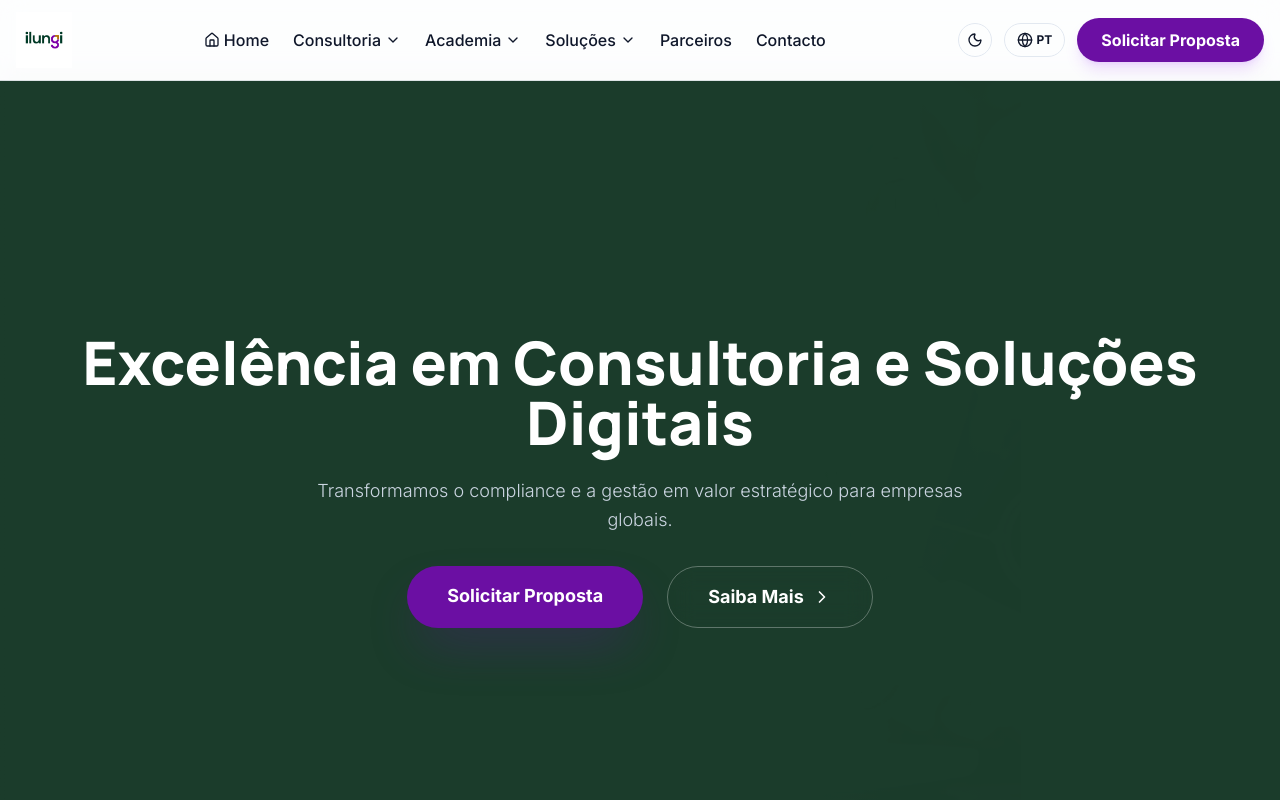
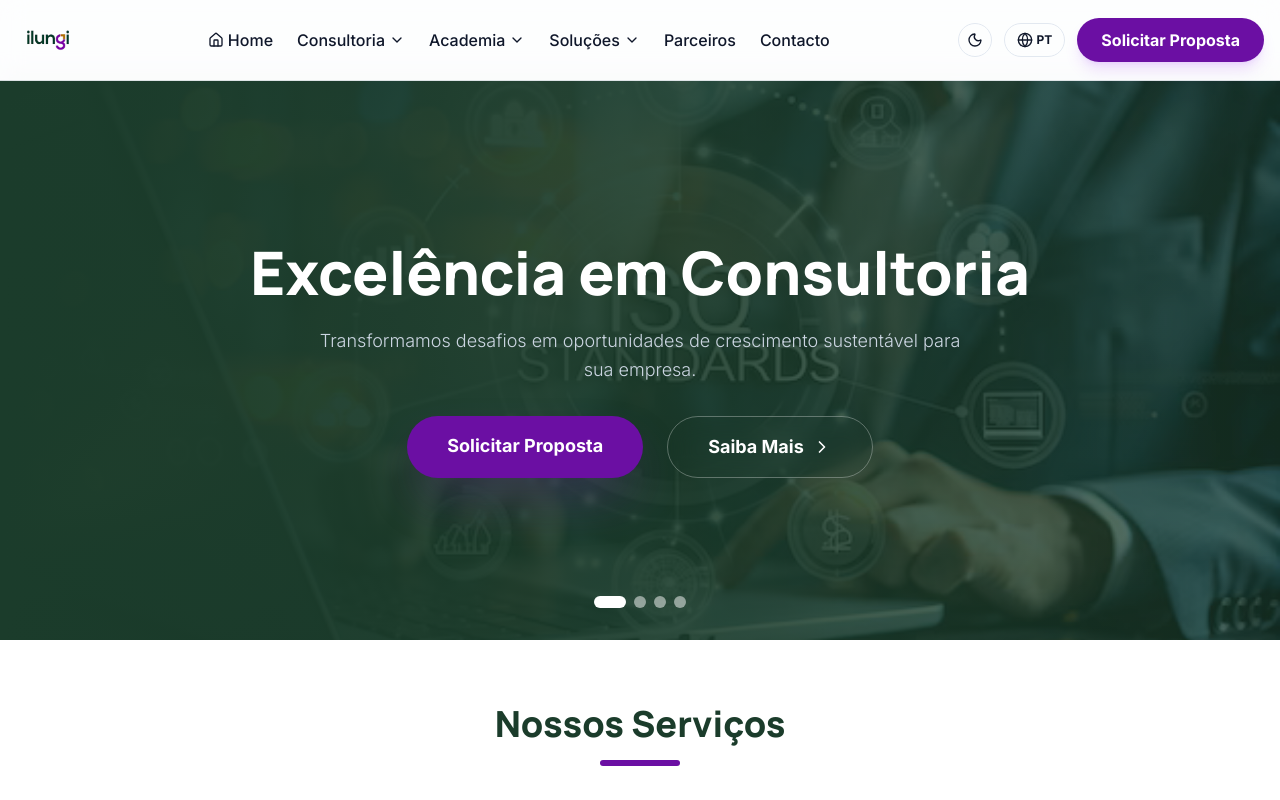
Before and after one commit to tIILUNGI/Site-Ilungi, a React (Vite) app: page / in a window 1280 px wide. Shown: the top 800 px of the page. Built offline with nearby package versions, Linux system fonts and the light colour scheme.

Commit message:
Logo sem fundo e melhoria no slide

```diff
--- a/components/Footer.tsx
+++ b/components/Footer.tsx
@@ -12,7 +12,7 @@ const Footer: React.FC = () => {
       <div className="max-w-7xl mx-auto px-4 grid grid-cols-1 md:grid-cols-2 lg:grid-cols-4 gap-12 border-b border-white/10 pb-12 mb-10">
         <div className="space-y-6">
           <Link to="/" className="flex items-center space-x-2">
-            <img src="/imagens/ilungi_logo.jpg" alt="ILUNGI Logo" className="h-14 w-auto" />
+            <img src="/imagens/ilungi_logo.jpg" alt="ILUNGI Logo" className="h-14 w-auto bg-white rounded-lg p-1" />
           </Link>
           <p className="text-slate-300 text-sm leading-relaxed">
             Especialistas globais em consultoria ISO, gestão de riscos e formação executiva.
--- a/components/Navbar.tsx
+++ b/components/Navbar.tsx
@@ -67,7 +67,7 @@ const Navbar: React.FC = () => {
       <div className="max-w-7xl mx-auto px-4 h-20 flex items-center justify-between">
         {/* Logo */}
         <Link to="/" className="flex items-center space-x-2">
-          <img src="/imagens/ilungi_logo.jpg" alt="ILUNGI Logo" className="h-14 w-auto" />
+          <img src="/imagens/ilungi_logo.jpg" alt="ILUNGI Logo" className="h-16 w-auto" />
         </Link>
 
         {/* Desktop Menu */}
--- a/pages/Home.tsx
+++ b/pages/Home.tsx
@@ -14,10 +14,34 @@ const partnerLogos = [
 ];
 
 const serviceImages = [
-  { src: "/imagens/ISO.png", title: "ISO 9001", subtitle: "Gestão da Qualidade" },
-  { src: "/imagens/Notação de Risco.jpg", title: "Gestão de Risco", subtitle: "Análise Estratégica" },
-  { src: "/imagens/Gestão de Projecto.jpg", title: "PMO", subtitle: "Gestão de Projetos" },
-  { src: "/imagens/ilungi_logo.jpg", title: "ILUNGI", subtitle: "Excelência em Consultoria" },
+  {
+    src: "/imagens/ISO.png",
+    title: "ISO 9001",
+    subtitle: "Gestão da Qualidade",
+    heroTitle: "Excelência em Consultoria",
+    heroSubtitle: "Transformamos desafios em oportunidades de crescimento sustentável para sua empresa."
+  },
+  {
+    src: "/imagens/Notação de Risco.jpg",
+    title: "Gestão de Risco",
+    subtitle: "Análise Estratégica",
+    heroTitle: "Gestão de Riscos Corporativos",
+    heroSubtitle: "Identificamos e mitigamos riscos para proteger o futuro do seu negócio."
+  },
+  {
+    src: "/imagens/Gestão de Projecto.jpg",
+    title: "PMO",
+    subtitle: "Gestão de Projetos",
+    heroTitle: "Gestão de Projetos Estratégicos",
+    heroSubtitle: "Impulsionamos a execução de projetos com metodologia comprovada e resultados mensuráveis."
+  },
+  {
+    src: "/imagens/ilungi_logo.jpg",
+    title: "ILUNGI",
+    subtitle: "Excelência em Consultoria",
+    heroTitle: "Consultoria de Excelência",
+    heroSubtitle: "Soluções integradas para impulsionar a competitividade e sustentabilidade da sua empresa."
+  },
 ];
 
 const Home: React.FC = () => {
@@ -28,7 +52,7 @@ const Home: React.FC = () => {
   useEffect(() => {
     const interval = setInterval(() => {
       setCurrentSlide((prev) => (prev + 1) % serviceImages.length);
-    }, 5000);
+    }, 8000);
     return () => clearInterval(interval);
   }, []);
 
@@ -42,7 +66,7 @@ const Home: React.FC = () => {
   return (
     <div className="overflow-hidden">
       {/* Hero Section with Service Slider (includes logo) */}
-      <section className="relative h-[100vh] flex items-center justify-center overflow-hidden bg-[#1B3C2B]">
+      <section className="relative h-[70vh] flex items-center justify-center overflow-hidden bg-[#1B3C2B]">
         <div className="absolute inset-0 z-0">
           <AnimatePresence mode='wait'>
             <motion.div
@@ -65,15 +89,16 @@ const Home: React.FC = () => {
 
         <div className="relative z-20 max-w-7xl mx-auto px-4 text-white text-center w-full">
             <motion.div
+                key={currentSlide}
                 initial={{ opacity: 0, y: 30 }}
                 animate={{ opacity: 1, y: 0 }}
-                transition={{ duration: 0.8, delay: 0.5 }}
+                transition={{ duration: 0.8 }}
             >
                 <h1 className="text-4xl md:text-6xl font-extrabold leading-tight mb-6">
-                    {t.home.heroTitle}
+                    {serviceImages[currentSlide].heroTitle}
                 </h1>
                 <p className="text-lg text-slate-300 mb-8 leading-relaxed font-light max-w-2xl mx-auto">
-                    {t.home.heroSubtitle}
+                    {serviceImages[currentSlide].heroSubtitle}
                 </p>
                 <div className="flex flex-col sm:flex-row space-y-4 sm:space-y-0 sm:space-x-6 justify-center">
                     <Link to="/contacto" className="px-10 py-4 bg-[#6B0FA3] rounded-full font-bold text-lg hover:bg-[#520b7d] transition-all transform hover:scale-105 shadow-2xl shadow-purple-900/40">
```
Also changed, not shown: public/imagens/ilungi_logo.jpg.
